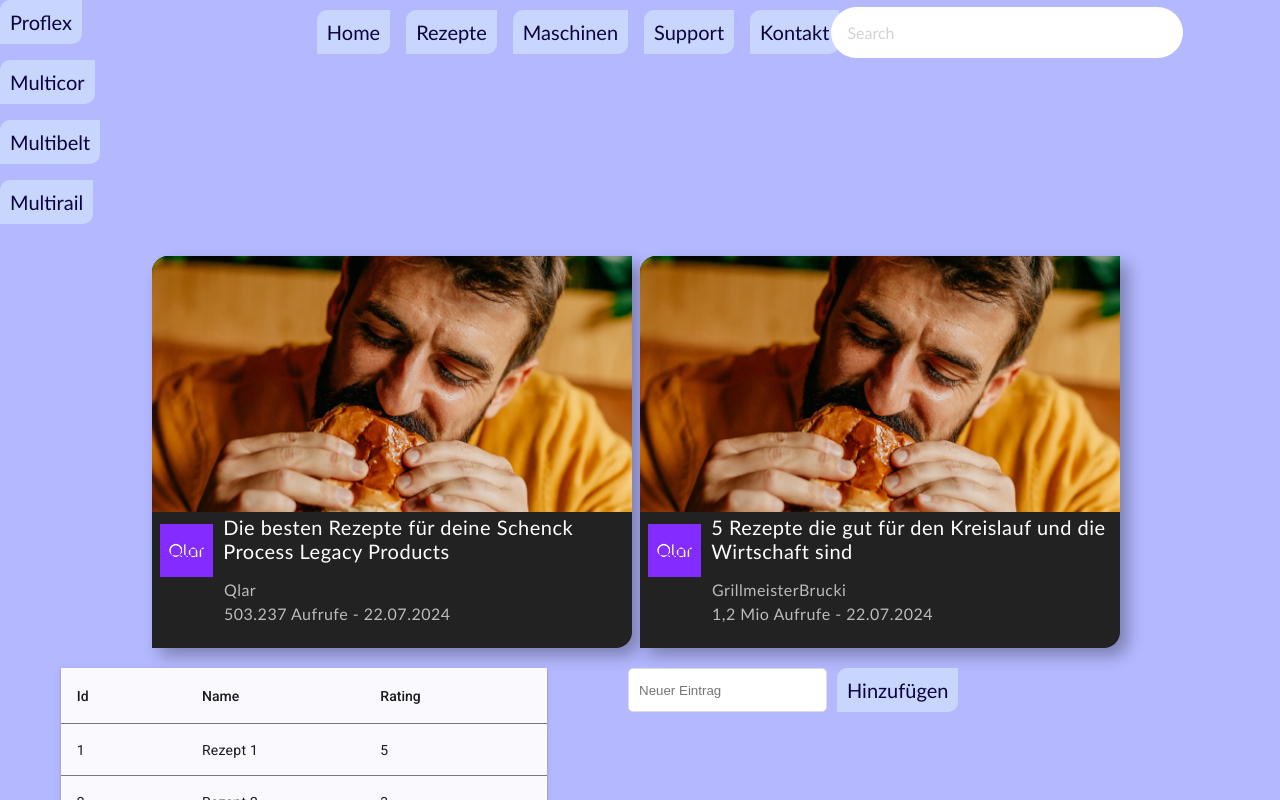
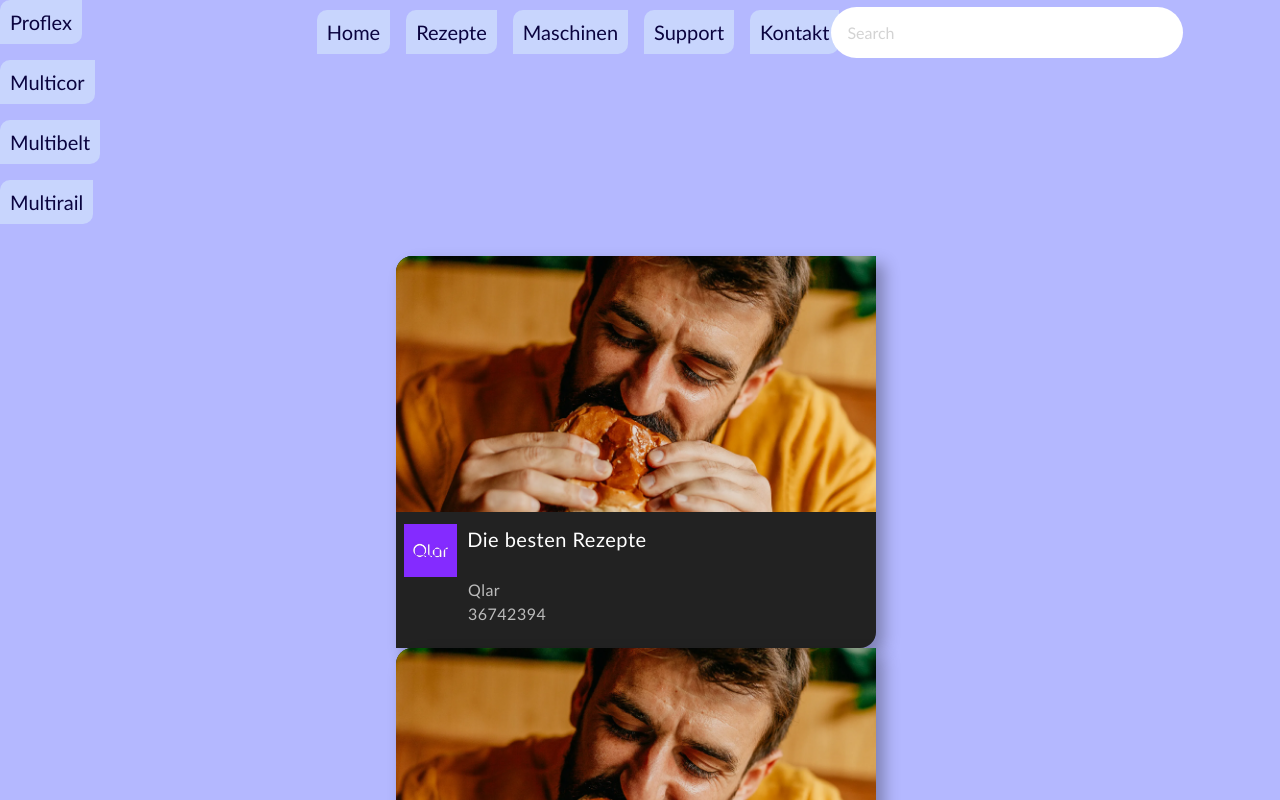
Before and after one commit to jDingert/playground_for_Christian, an Angular app in the folder QlarFoodApp/: page / in a window 1280 px wide. Shown: the top 800 px of the page. Built offline with nearby package versions, Linux system fonts and the light colour scheme.

Commit message:
Letzter Stand

```diff
--- a/QlarFoodApp/src/app/app.component.html
+++ b/QlarFoodApp/src/app/app.component.html
@@ -15,14 +15,7 @@
 
 <div class="videocontainer">
   <app-food-choose-screen
-    [Headline]="'Die besten Rezepte für deine Schenck Process Legacy Products'"
-    [Account]="'Qlar'"
-    [Views]="'503.237 Aufrufe - 22.07.2024'"
-  ></app-food-choose-screen>
-  <app-food-choose-screen
-    [Headline]="'5 Rezepte die gut für den Kreislauf und die Wirtschaft sind'"
-    [Account]="'GrillmeisterBrucki'"
-    [Views]="'1,2 Mio Aufrufe - 22.07.2024'"
+    [Recipe_items]="[{headline:'Die besten Rezepte', account:'Qlar', views:'36742394', thumpnail:'thumpnail'},{headline:'Die besten Rezepte', account:'Qlar', views:'36742394', thumpnail:'thumpnail'}]"
   ></app-food-choose-screen>
 </div>
 
@@ -32,14 +25,8 @@
   </div>
 
   <div>
-    <div class="list">
-      <input #newItemInput type="text" placeholder="Neuer Eintrag" />
-      <app-button
-        [label]="'Hinzufügen'"
-        (click)="addItem(newItemInput.value); newItemInput.value = ''"
-      ></app-button>
-    </div>
 
-    <app-liste [items]="listItems"></app-liste>
+
+    <app-liste></app-liste>
   </div>
 </div>
--- a/QlarFoodApp/src/app/app.component.ts
+++ b/QlarFoodApp/src/app/app.component.ts
@@ -17,11 +17,4 @@ import { HomebarComponent } from "./components/homebar/homebar.component";
 })
 export class AppComponent {
   title = 'QlarFoodApp';
-  listItems: string[] = [];
-
-  addItem(newItem: string) {
-    if (newItem) {
-      this.listItems.push(newItem);
-    }
-  }
 }
--- a/QlarFoodApp/src/app/components/food-choose-screen/food-choose-screen.component.html
+++ b/QlarFoodApp/src/app/components/food-choose-screen/food-choose-screen.component.html
@@ -1,4 +1,4 @@
-<div class="containerMain">
+<div class="containerMain" *ngFor="let Recipe_item of Recipe_items">
 
     <div class="imageContainer">
 
@@ -21,7 +21,7 @@
 
         <div class="headline">
 
-            <p>{{Headline}}</p>
+            <p>{{Recipe_item.headline}}</p>
 
         </div>
 
@@ -29,13 +29,13 @@
 
     <div class="UsernameContainer">
 
-        <p>{{Account}}</p>
+        <p>{{Recipe_item.account}}</p>
 
     </div>
 
     <div class="ViewAndDateContainer">
 
-        <p>{{Views}}</p>
+        <p>{{Recipe_item.views}}</p>
 
     </div>
 
--- a/QlarFoodApp/src/app/components/liste/liste.component.html
+++ b/QlarFoodApp/src/app/components/liste/liste.component.html
@@ -1,3 +1,10 @@
+<div class="list">
+  <input #newItemInput type="text" placeholder="Neuer Eintrag" />
+  <app-button
+    [label]="'Hinzufügen'"
+    (click)="addItem(newItemInput.value); newItemInput.value = ''"
+  ></app-button>
+</div>
 <ul>
     <li *ngFor="let item of items; let i = index">
       {{ item }}
--- a/QlarFoodApp/src/app/components/liste/liste.component.ts
+++ b/QlarFoodApp/src/app/components/liste/liste.component.ts
@@ -12,14 +12,21 @@ import { ButtonComponent } from "../button/button.component";
 })
 export class ListeComponent {
 
-  @Input() items: string[] = [];
+  items: string[] = [];
 
   //Chef Code
   addItem(newItem: string) {
+    debugger;
+    console.log(newItem)
     this.items.push(newItem);
   }
 
   removeItem(index: number) {
+    const test=this.items;
+    console.log(test)
+    debugger;
     this.items.splice(index, 1);
+    console.log(this.items)
+    console.log(index)
   }
 }
```
Also changed, not shown: QlarFoodApp/src/app/components/food-choose-screen/food-choose-screen.component.ts (+11 -5 lines).
